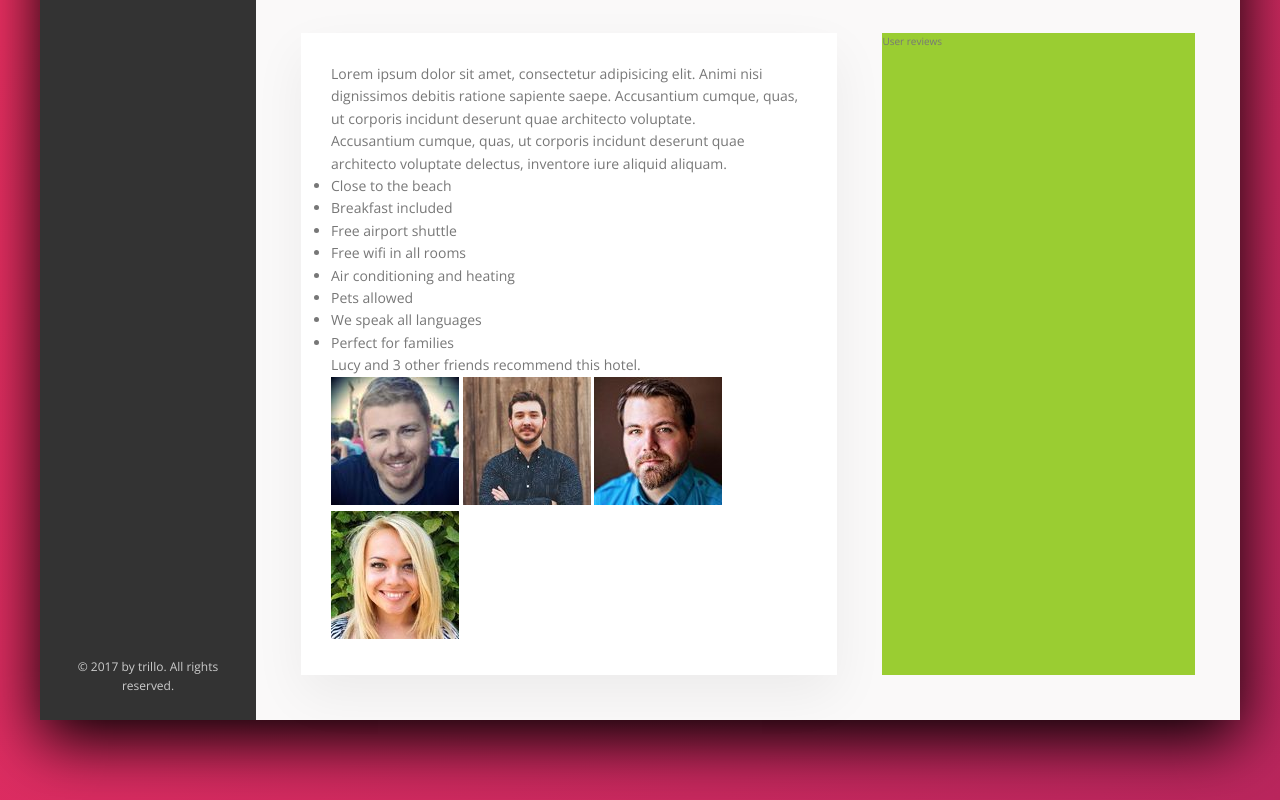
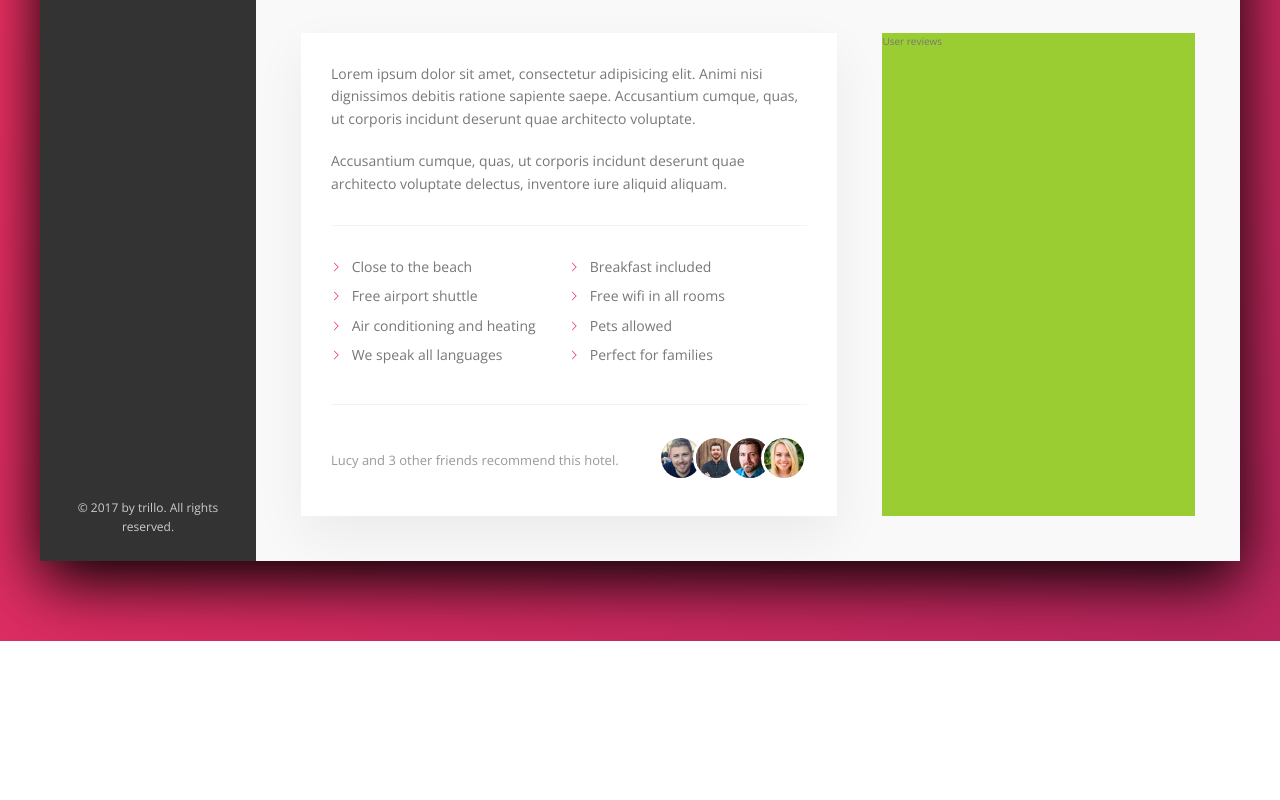
Before and after one commit to sdiperi17/trillo_project_advanced_css, a website: page index.html in a window 1280 px wide. Shown: the part 614-1414 px from the top of the page. After the commit the page ends 1255 px from the top, so only its background shows below. Drawn offline with nearby package versions, Linux system fonts and the light colour scheme.

Commit message:
completed description section part 2

```diff
--- a/index.html
+++ b/index.html
@@ -198,28 +198,28 @@
                                 inventore iure aliquid aliquam.
                             </p>
                             <ul class="list">
-                                <li class="list-item">
+                                <li class="list__item">
                                     Close to the beach
                                 </li>
-                                <li class="list-item">
+                                <li class="list__item">
                                     Breakfast included
                                 </li>
-                                <li class="list-item">
+                                <li class="list__item">
                                     Free airport shuttle
                                 </li>
-                                <li class="list-item">
+                                <li class="list__item">
                                     Free wifi in all rooms
                                 </li>
-                                <li class="list-item">
+                                <li class="list__item">
                                     Air conditioning and heating
                                 </li>
-                                <li class="list-item">
+                                <li class="list__item">
                                     Pets allowed
                                 </li>
-                                <li class="list-item">
+                                <li class="list__item">
                                     We speak all languages
                                 </li>
-                                <li class="list-item">
+                                <li class="list__item">
                                     Perfect for families
                                 </li>
                             </ul>
--- a/sass/_components.scss
+++ b/sass/_components.scss
@@ -316,3 +316,81 @@
         }
     }
 }
+
+///////////////////////////
+///PARAGRAPH
+.paragraph:not(:last-of-type) {
+    margin-bottom: 2rem;
+}
+
+///////////////////////////
+///LIST
+
+.list {
+    list-style: none;
+    margin: 3rem 0;
+    padding: 3rem 0;
+    border-top: var(--line);
+    border-bottom: var(--line);
+
+    display: flex;
+    flex-wrap: wrap;
+
+    &__item {
+        flex: 0 0 50%;
+        margin-bottom: 0.7rem;
+    }
+
+    &__item::before {
+        content: "";
+        display: inline-block;
+        height: 1rem;
+        width: 1rem;
+        margin-right: 0.7rem;
+
+        //older browsers
+        // background-image: url("../img/chevron-thin-right.svg");
+        // background-size: cover;
+
+        //Never browsers - masks
+        background-color: var(--color-primary);
+        -webkit-mask-image: url("../img/chevron-thin-right.svg");
+        -webkit-mask-size: cover;
+
+        // for future when all browsers start implementing mask
+        mask-image: url("../img/chevron-thin-right.svg");
+        mask-size: cover;
+    }
+}
+
+///////////////////////////
+///RECOMMEND
+
+.recommend {
+    font-size: 1.3rem;
+    color: var(--color-grey-dark-3);
+
+    display: flex;
+    align-items: center;
+
+    &__count {
+        margin-right: auto;
+    }
+
+    &__friends {
+    }
+
+    &__photo {
+        // to over write "box-sizing: border-box" we set up earlier,
+        //we set box-sizing to content-box which is a default
+        box-sizing: content-box;
+        height: 4rem;
+        width: 4rem;
+        border-radius: 50%;
+        border: 3px solid #fff;
+
+        &:not(:last-child) {
+            margin-right: -1.5rem;
+        }
+    }
+}
```
Also changed, not shown: css/style.css.
